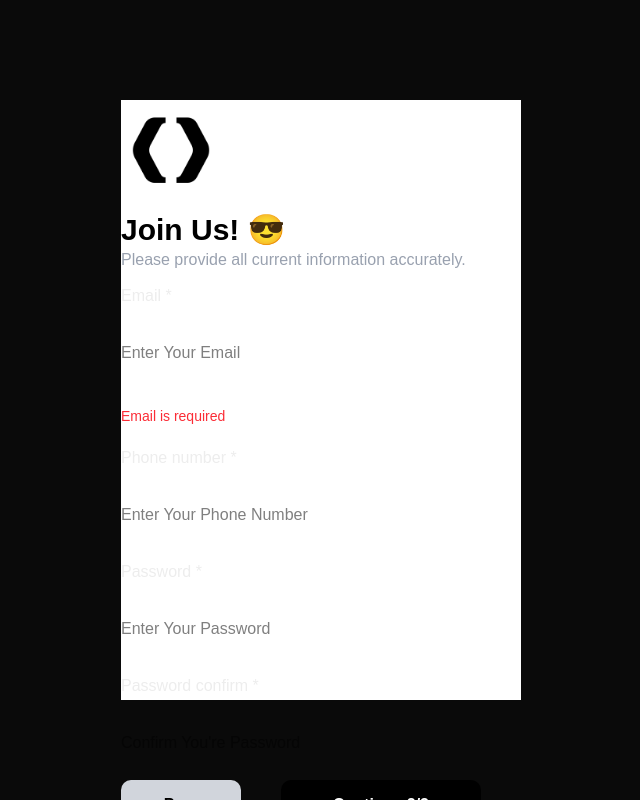
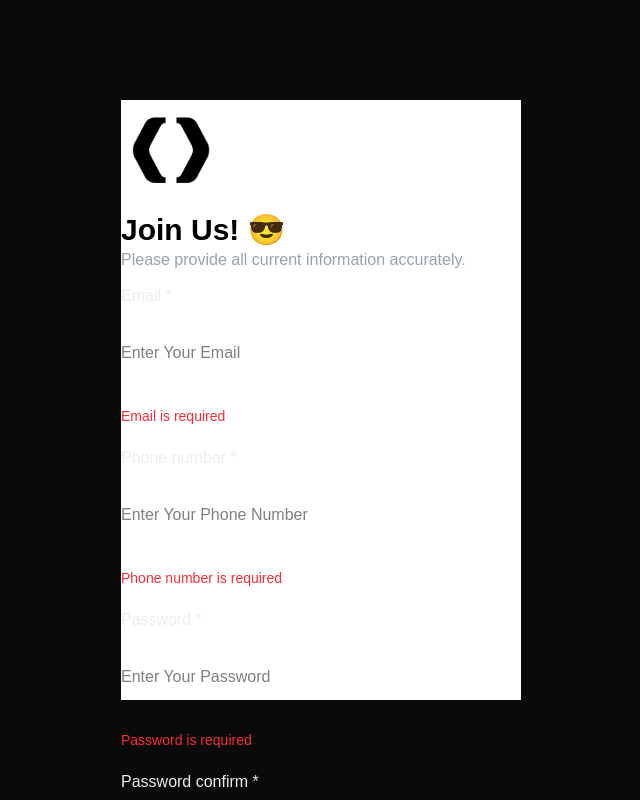
Before and after one commit to JinreP/Multi-Step-Form, a Next.js app: page / in a window 1280 px wide. Both pictures are taken after a click on the button "Continue 1/3". Shown: the top 800 px of the page, without its empty margins (319-959 px from the left). Built offline with nearby package versions, Linux system fonts and the light colour scheme.

Commit message:
error handler added in stepTwo

```diff
--- a/src/components/Buttons.jsx
+++ b/src/components/Buttons.jsx
@@ -1,3 +1,5 @@
+import { Submitted } from "./Submit";
+import Link from "next/link";
 export function Buttons(props) {
   const { page, setPage, data, setData } = props;
   return (
--- a/src/components/StepTwo.jsx
+++ b/src/components/StepTwo.jsx
@@ -2,8 +2,23 @@ export function Step2(props) {
   const { data, setData } = props;
 
   let error = "";
-  if (!data.email) {
+  let numberError = "";
+  let passError = "";
+  let passError2 = "";
+  if (data.email === "") {
     error = "Email is required";
+  }
+  if (data.number === "") {
+    numberError = "Phone number is required";
+  }
+  if (data.password === "") {
+    passError = "Password is required";
+  }
+
+  if (data.password === data.confirmPass) {
+    passError2 = "Password matches";
+  } else {
+    passError2 = "Password is not matching !!";
   }
 
   return (
@@ -26,6 +41,9 @@ export function Step2(props) {
         value={data.number}
         onChange={(e) => setData({ ...data, number: e.target.value })}
       />
+      {numberError && (
+        <span className="text-red-500 text-sm mt-2">{numberError}</span>
+      )}
 
       <label htmlFor="">Password *</label>
       <input
@@ -35,6 +53,9 @@ export function Step2(props) {
         value={data.password}
         onChange={(e) => setData({ ...data, password: e.target.value })}
       />
+      {passError && (
+        <span className="text-red-500 text-sm mt-2">{passError}</span>
+      )}
       <label htmlFor="">Password confirm *</label>
       <input
         type="password"
@@ -43,6 +64,15 @@ export function Step2(props) {
         value={data.confirmPass}
         onChange={(e) => setData({ ...data, confirmPass: e.target.value })}
       />
+      {passError2 && (
+        <span className="text-red-500 text-sm mt-2">{passError2}</span>
+      )}
     </div>
   );
 }
+
+// data.password !== data.confirmPass
+//         ? (passError2 = "Password is not matching!!")
+//         : "" || data.confirmPass === ""
+//         ? (passError2 = "Confirm you're password")
+//         : "Make" &&
--- /dev/null
+++ b/src/components/Submit.jsx
@@ -0,0 +1,17 @@
+export function Submitted() {
+  return (
+    <div className="flex flex-col justify-center items-center w-full h-screen">
+      <div className="w-[480px] h-[193px]">
+        <img
+          src="./logo.png"
+          alt="logo"
+          className="w-[50px] h-[50px] bg-contain"
+        />
+        <div className="flex flex-col items-start justify-start">
+          <h3>You're All Set 🔥</h3>
+          <p>We have received your submission. Thank you!</p>
+        </div>
+      </div>
+    </div>
+  );
+}
```
